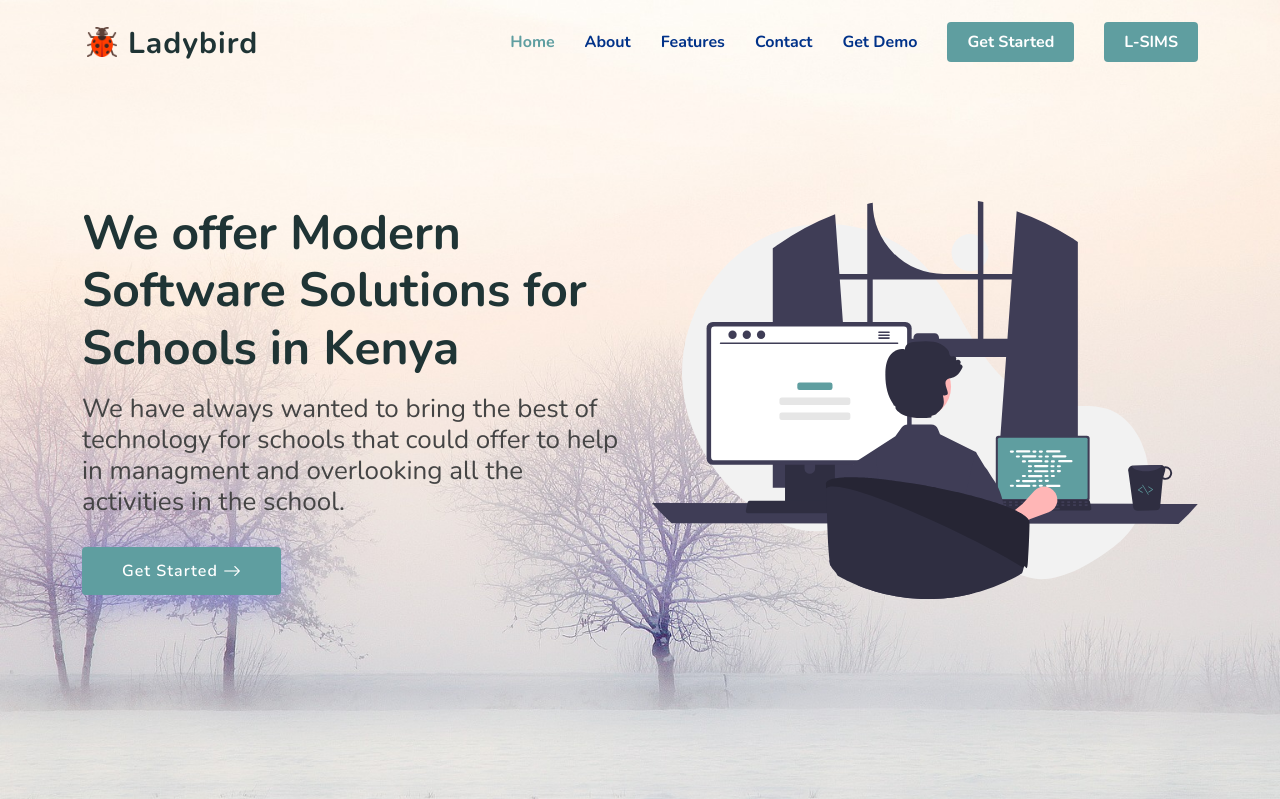
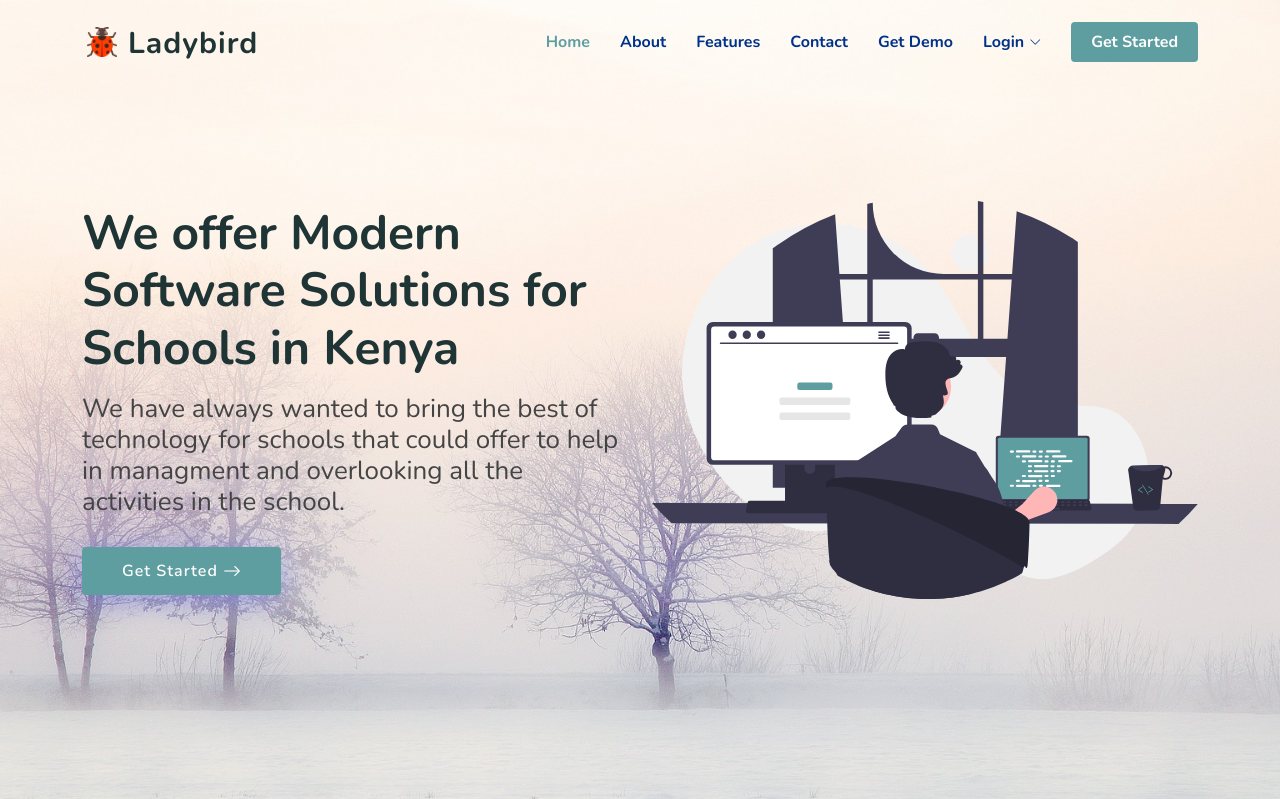
Before and after one commit to Hilary-2000/landsims, a PHP site: page / in a window 1280 px wide. Shown: the top 799 px of the page. Run offline with PHP 8.4, Linux system fonts and the light colour scheme.

Commit message:
Add login links

```diff
--- a/index.php
+++ b/index.php
@@ -78,27 +78,17 @@ session_start();
                     <!-- <li><a class="nav-link scrollto" href="#portfolio">Portfolio</a></li>
                     <li><a class="nav-link scrollto" href="#team">Team</a></li> -->
                     <!-- <li><a href="blog.html">Blog</a></li> -->
-                    <!-- <li class="dropdown"><a href="#"><span>Drop Down</span> <i class="bi bi-chevron-down"></i></a>
-                        <ul>
-                            <li><a href="#">Drop Down 1</a></li>
-                            <li class="dropdown"><a href="#"><span>Deep Drop Down</span> <i class="bi bi-chevron-right"></i></a>
-                                <ul>
-                                    <li><a href="#">Deep Drop Down 1</a></li>
-                                    <li><a href="#">Deep Drop Down 2</a></li>
-                                    <li><a href="#">Deep Drop Down 3</a></li>
-                                    <li><a href="#">Deep Drop Down 4</a></li>
-                                    <li><a href="#">Deep Drop Down 5</a></li>
-                                </ul>
-                            </li>
-                            <li><a href="#">Drop Down 2</a></li>
-                            <li><a href="#">Drop Down 3</a></li>
-                            <li><a href="#">Drop Down 4</a></li>
-                        </ul>
-                    </li> -->
                     <li><a class="nav-link scrollto" href="#contact">Contact</a></li>
                     <li><a class="nav-link scrollto" href="#contact">Get Demo</a></li>
+                    <li class="dropdown"><a href="#"><span>Login</span> <i class="bi bi-chevron-down"></i></a>
+                        <ul>
+                            <li><a href="https://lsims.ladybirdsmis.com/">Ladybird School System</a></li>
+                            <li><a href="https://libsms.ladybirdsmis.com/">Ladybird Library System</a></li>
+                            <li><a href="https://lpts.ladybirdsmis.com/">Ladybird Learning System</a></li>
+                        </ul>
+                    </li>
                     <li><a class="getstarted scrollto" href="#about">Get Started</a></li>
-                    <li><a class="getstarted scrollto" href="lsims.ladybirdsmis.com">L-SIMS</a></li>
+                    <!-- <li><a class="getstarted scrollto" href="lsims.ladybirdsmis.com">L-SIMS</a></li> -->
                 </ul>
                 <i class="bi bi-list mobile-nav-toggle"></i>
             </nav>
@@ -823,14 +813,11 @@ session_start();
 
         <!-- ======= Clients Section ======= -->
         <!-- <section id="clients" class="clients">
-
             <div class="container" data-aos="fade-up">
-
                 <header class="section-header">
-                    <h2>Our Clients</h2> -->
-        <!-- <p>Temporibus omnis officia</p> -->
-        <!-- </header>
-
+                    <h2>Our Clients</h2>
+                    <p>Temporibus omnis officia</p>
+                </header>
                 <div class="clients-slider swiper">
                     <div class="swiper-wrapper align-items-center">
                         <div class="swiper-slide"><img src="assets/img/clients/client-1.png" class="img-fluid" alt=""></div>
@@ -845,24 +832,18 @@ session_start();
                     <div class="swiper-pagination"></div>
                 </div>
             </div>
-
         </section> -->
         <!-- End Clients Section -->
 
         <!-- ======= Contact Section ======= -->
         <section id="contact" class="contact">
-
             <div class="container" data-aos="fade-up">
-
                 <header class="section-header">
                     <h2>Contact</h2>
                     <p >Contact Us</p>
                 </header>
-
                 <div class="row gy-4">
-
                     <div class="col-lg-6">
-
                         <div class="row gy-4">
                             <div class="col-md-6">
                                 <div class="info-box">
@@ -894,7 +875,6 @@ session_start();
                                 </div>
                             </div>
                         </div>
-
                     </div>
 
                     <div class="col-lg-6">
```
